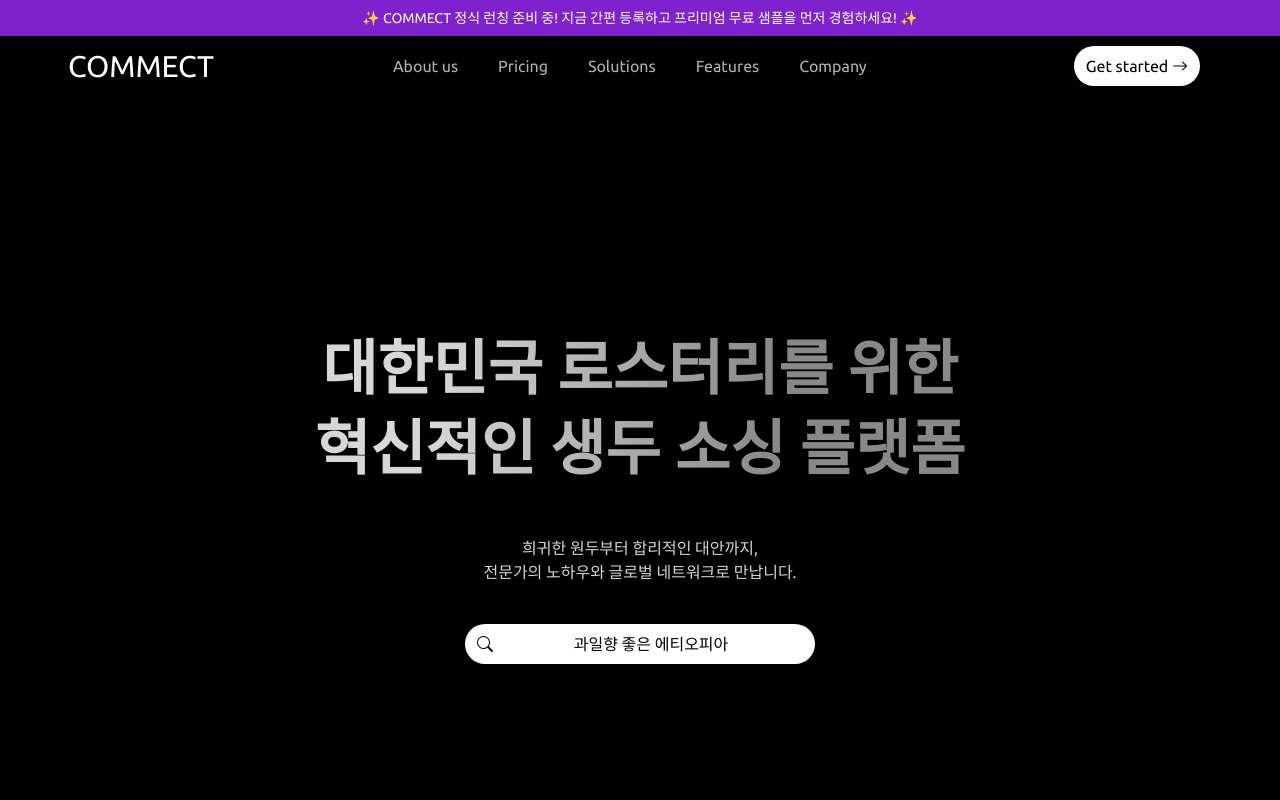
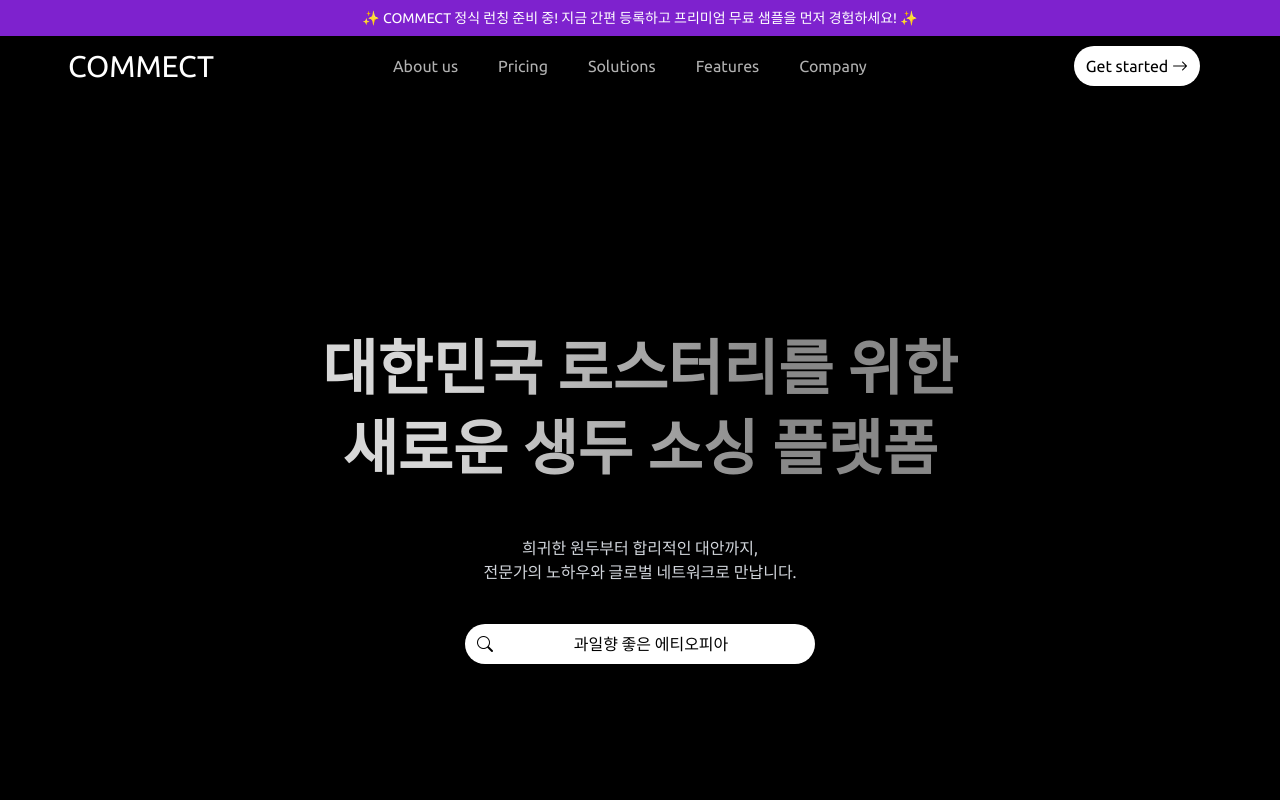
Before and after one commit to jin820416/commect-landing, a website: page index.html in a window 1280 px wide. Shown: the top 800 px of the page. Drawn offline with nearby package versions, Linux system fonts and the light colour scheme.

Commit message:
헤드라인문구수정

```diff
--- a/index.html
+++ b/index.html
@@ -72,7 +72,7 @@
                     class="reveal-up gradient-text tw-text-center tw-text-6xl tw-font-semibold tw-uppercase tw-leading-[80px] max-lg:tw-text-4xl max-md:tw-leading-snug">
                     <span class=""> 대한민국 로스터리를 위한 </span>
                     <br />
-                    <span class=""> 혁신적인 생두 소싱 플랫폼 </span>
+                    <span class=""> 새로운 생두 소싱 플랫폼 </span>
                 </div>
                 <div
                     class="reveal-up tw-mt-10 tw-max-w-[450px] tw-p-2 tw-text-center tw-text-gray-300 max-lg:tw-max-w-full">
```
